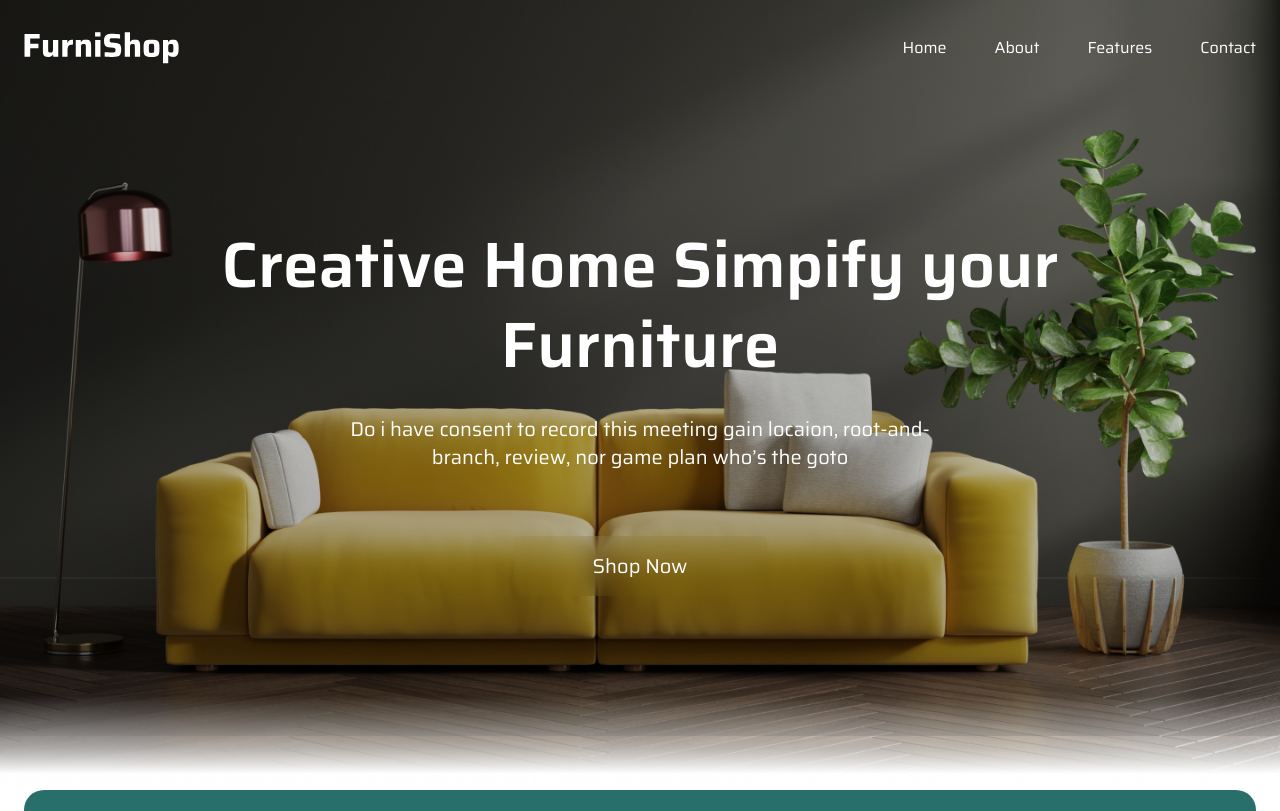
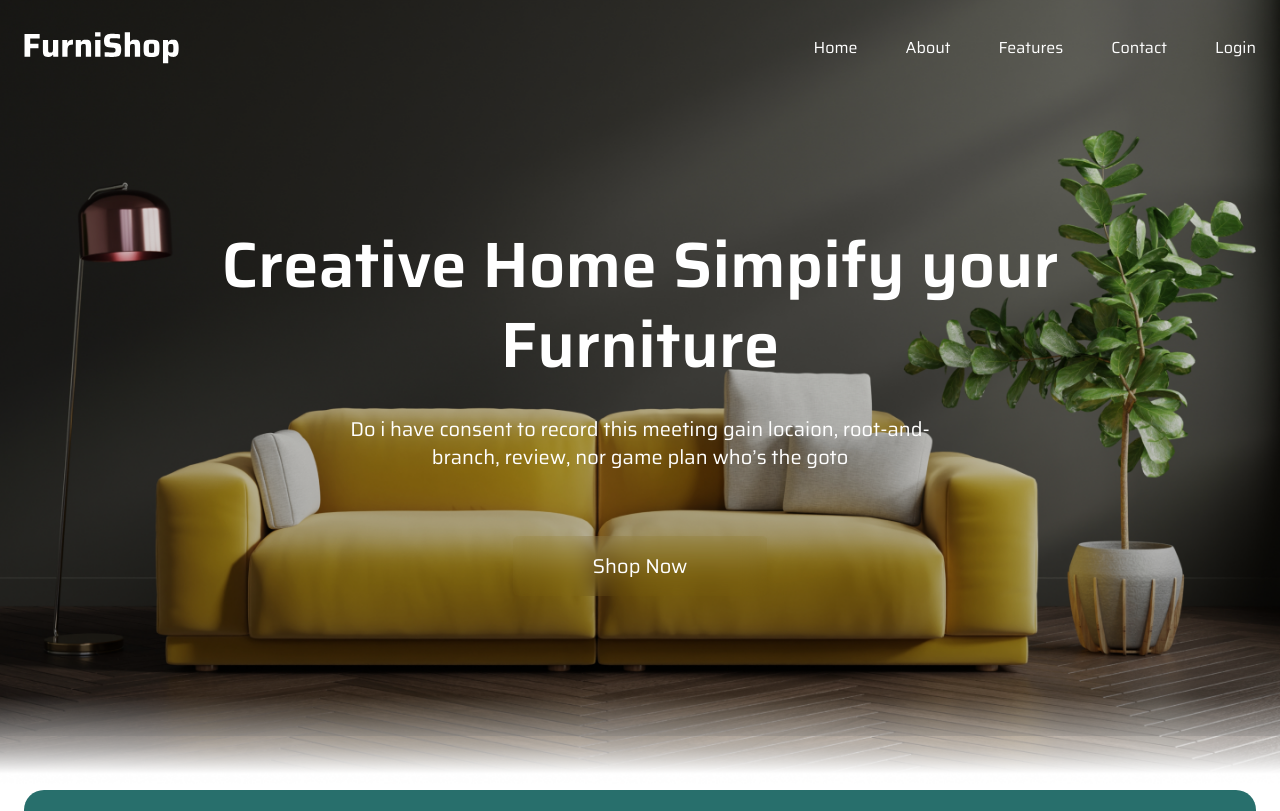
Before and after one commit to manlikeganga19/FurnitureLand, a React (Create React App) app: page / in a window 1280 px wide. Shown: the top 811 px of the page. Built offline with nearby package versions, Linux system fonts and the light colour scheme.

Commit message:
added a login link in the header

```diff
--- a/src/data.js
+++ b/src/data.js
@@ -48,6 +48,10 @@ export const navigation = [
   {
     name: 'contact',
     href: 'contact',
+  },
+  {
+    name: 'login',
+    href: 'login',
   },
 ];
 
```
